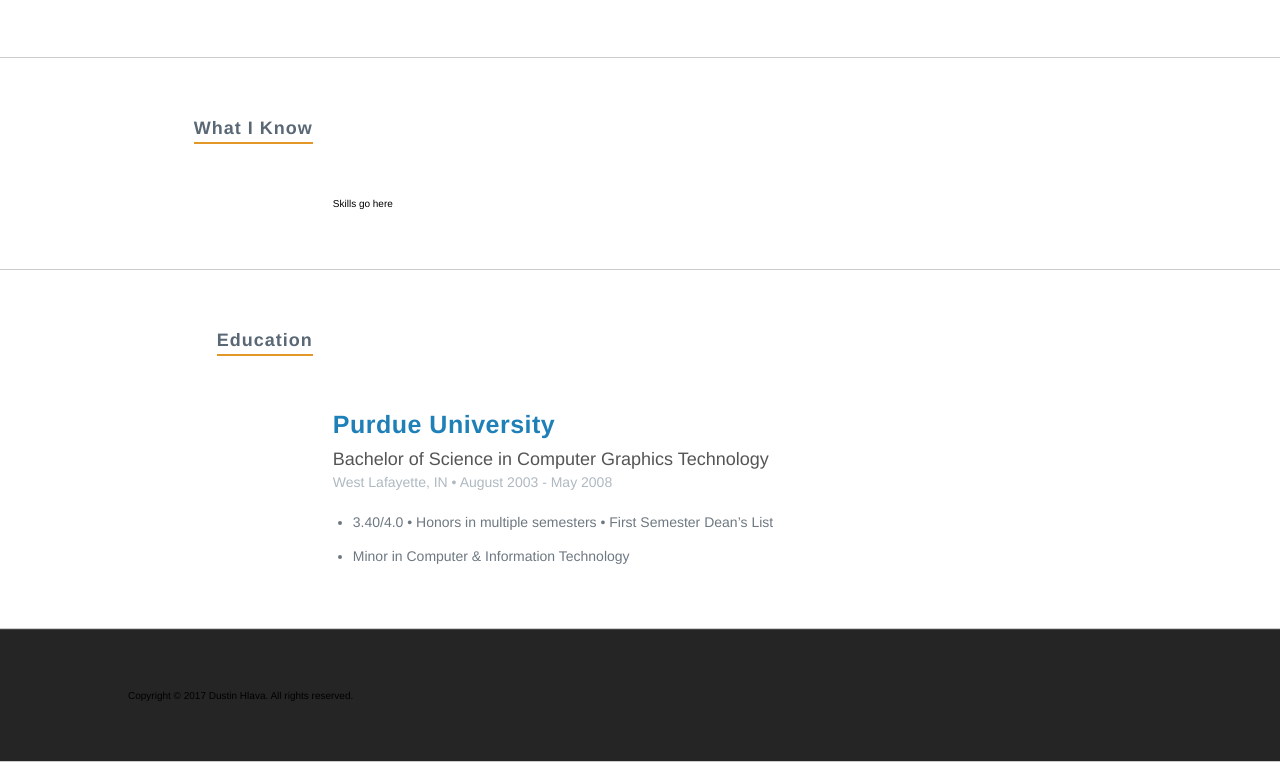
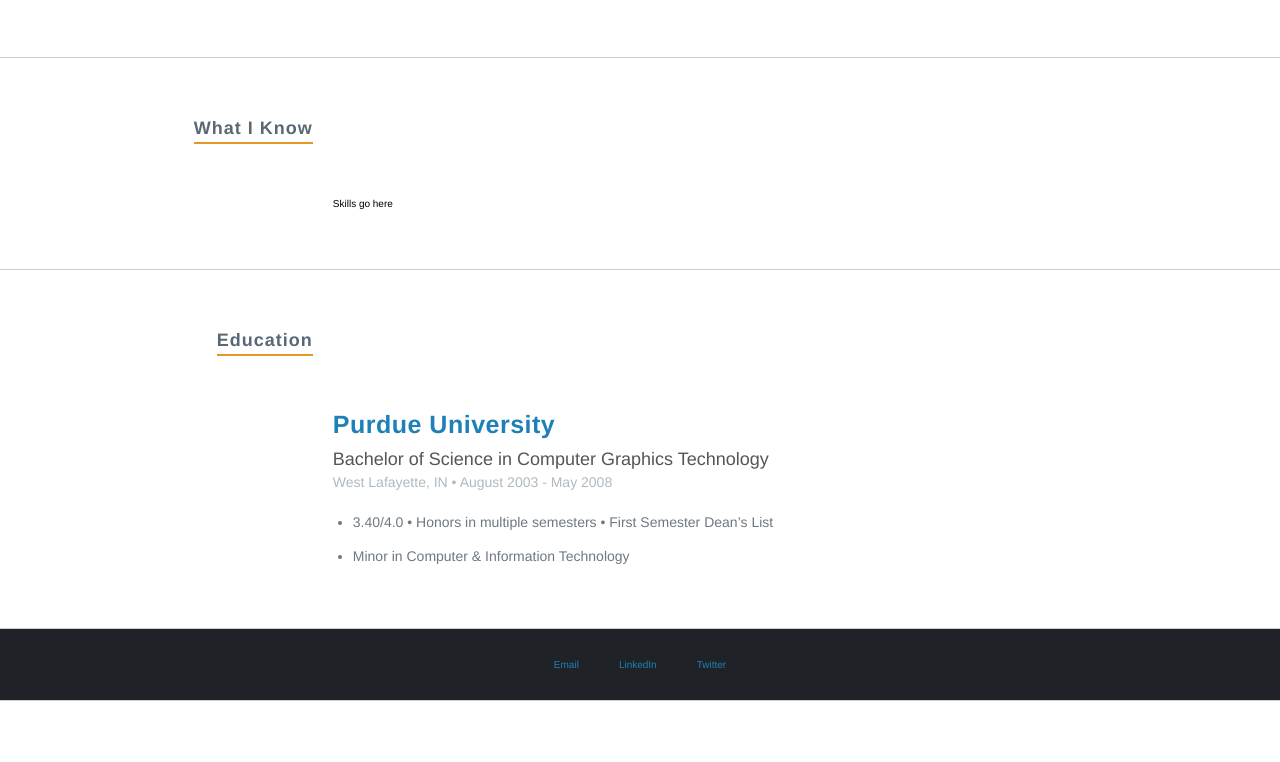
Before and after one commit to dhlava/portfolio, a React app: page / in a window 1280 px wide. Shown: the part 2358-3120 px from the top of the page. After the commit the page ends 3059 px from the top, so only its background shows below. Built offline with nearby package versions, Linux system fonts and the light colour scheme.

Commit message:
adds current pdf resume, adds social media component to footer

```diff
--- a/src/components/Footer.js
+++ b/src/components/Footer.js
@@ -1,12 +1,13 @@
 import React, { Component } from 'react';
 import './footer.css';
+import SocialMedia from './SocialMedia';
 
 class Footer extends Component {
     render() {
         return (
             <footer className="page_section footer">
                 <div className="content footer_content">
-                    <div>Copyright &copy; 2017 Dustin Hlava. All rights reserved.</div>
+                    <SocialMedia profiles={this.props.basics.profiles} />
                 </div>
             </footer>
         );
--- a/src/components/SocialMedia.js
+++ b/src/components/SocialMedia.js
@@ -1,8 +1,9 @@
 import React from 'react';
+import './socialmedia.css';
 
 const SocialMedia = (props) => {
     return (
-        <ul>
+        <ul className="socialmedia_list">
             {props.profiles.map((profile, index) =>
                 <li key={index}><a href={profile.url}>{profile.network}</a></li>
             )}
--- a/src/components/footer.css
+++ b/src/components/footer.css
@@ -1,5 +1,5 @@
-footer {
-    border-top: 1px solid #434343;
+.footer {
     padding: 20px 0;
-    background-color: #252525;
+    background-color: #1f2327;
+    text-align: center;
 }
--- a/src/components/personal.css
+++ b/src/components/personal.css
@@ -34,13 +34,6 @@
   text-align: center;
 }
 
-.contact_details ul {
-  padding: 0;
+.personal_container .socialmedia_list{
   margin:40px 0 0 0;
-  list-style-type: none;
 }
-
-.contact_details li {
-  padding: 10px 20px;
-  display: inline-block;
-}
--- /dev/null
+++ b/src/components/socialmedia.css
@@ -0,0 +1,10 @@
+.socialmedia_list {
+    padding: 0;
+    margin:0;
+    list-style-type: none;
+}
+
+.socialmedia_list li {
+    padding: 10px 20px;
+    display: inline-block;
+}
--- a/src/containers/App.js
+++ b/src/containers/App.js
@@ -21,7 +21,7 @@
         <Skills />
         <Education education={Resume.education} />
         {/* <Portfolio work={Resume.projects} /> */}
-        <Footer />
+        <Footer basics={Resume.basics} />
       </div>
     );
   }
```
Also changed, not shown: 1 other file.
